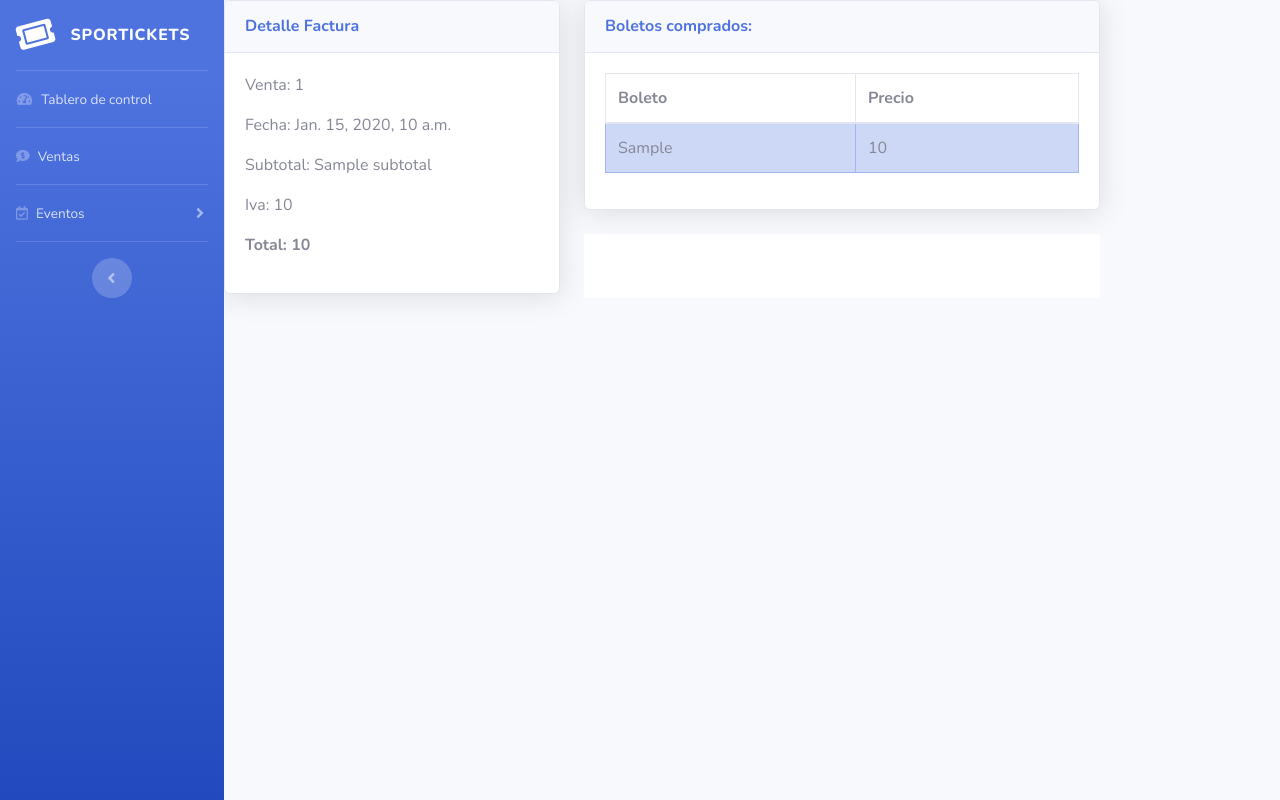
After one commit to LeidyJr/SporTickets, a Django app: template SporTickets/templates/ventas/factura.html in a window 1280 px wide. The commit adds this page. Run offline with Django 3.2, Linux system fonts and the light colour scheme; the template is opened without the code that fills it: most values are stand-ins (such as "Sample title", 1, 10 or a date in 2020); some libraries are stand-ins or nearby versions.

```diff
--- a/SporTickets/apps/ventas/urls.py
+++ b/SporTickets/apps/ventas/urls.py
@@ -12,4 +12,5 @@ urlpatterns = [
     url(regex=r"^eliminar-boleto/(?P<id_boleto>[\w-]+)$", view=eliminar_boleto, name="eliminar_boleto"),
     url(regex=r"^finalizar-compra$", view=finalizar_compra, name="finalizar_compra"),
     url(regex=r"^buy/(?P<id_evento>[\w-]+)$", view=TicketBuyManage, name="buy"),
+    url(r'^factura/(?P<pk>\d+)/$', view=sale_detail_view, name='factura'),
 ]
--- a/SporTickets/templates/base/base.html
+++ b/SporTickets/templates/base/base.html
@@ -113,7 +113,7 @@
       <footer class="sticky-footer bg-white">
         <div class="container my-auto">
           <div class="copyright text-center my-auto">
-            <span>Copyright &copy; Your Website 2019</span>
+
           </div>
         </div>
       </footer>
--- /dev/null
+++ b/SporTickets/templates/ventas/factura.html
@@ -0,0 +1,48 @@
+{% extends "base/base.html" %}
+
+{% block content %}
+<div class="row">
+  <div class="col-lg-4">
+    <div class="card shadow mb-4">
+      <div class="card-header py-3">
+          <h6 class="m-0 font-weight-bold text-primary">Detalle Factura</h6>
+      </div>
+      <div class="card-body">
+        <p>Venta: {{ sale.id }}</p>
+        <p>Fecha: {{sale.date}}</p>
+        <p>Subtotal: {{sale.subtotal}}</p>
+        <p>Iva: {{sale.iva|floatformat}}</p>
+        <p><b>Total: {{sale.total}}</b></p>
+      </div>
+    </div>
+    </div>
+    <div class="col-lg-6">
+      <div class="card shadow mb-4">
+        <div class="card-header py-3">
+            <h6 class="m-0 font-weight-bold text-primary">Boletos comprados:</h6>
+        </div>
+        <div class="card-body">
+          <div class="table-responsive">
+            <table class="table table-bordered dataTable" width="100%" cellspacing="0">
+              <thead>
+                  <tr>
+                      <th scope="col">Boleto</th>
+                      <th scope="col">Precio</th>
+                    </tr>
+              </thead>
+              <tbody>
+                    {% for boleto in sale.boletos_de_la_venta.all %}
+                    <tr class="table-primary">
+                        <td>{{boleto.event_location}}</td>
+                        <td>{{boleto.event_location.price}}</td>
+                  </tr>
+                  {% endfor %}
+                </tbody>
+            </table>
+    </div>
+        </div>
+      </div>
+
+
+
+{% endblock %}
```
Also changed, not shown: SporTickets/apps/usuarios/views.py (+28 -2 lines), SporTickets/apps/ventas/views.py (+23 -1 lines), SporTickets/templates/ventas/ventas_form.html (+8 -4 lines), SporTickets/templates/ventas/carrito.html (deleted).
